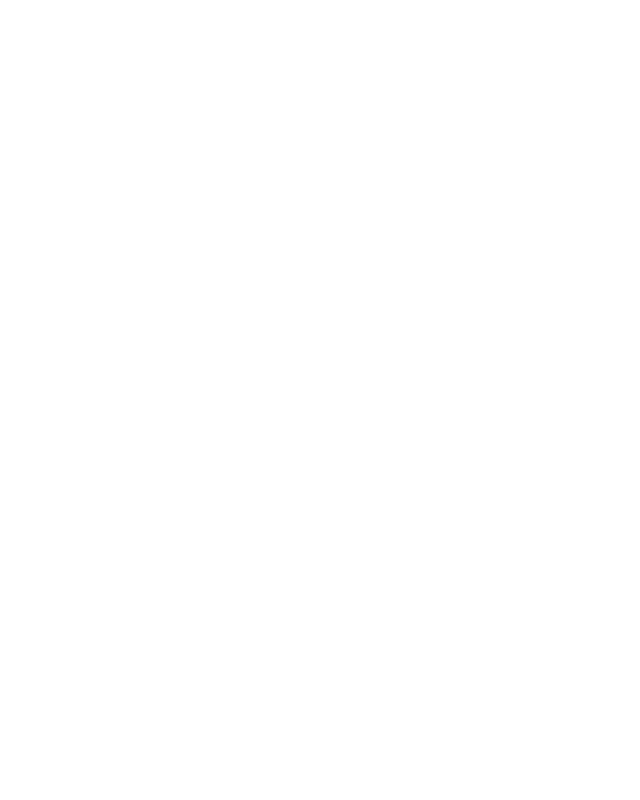
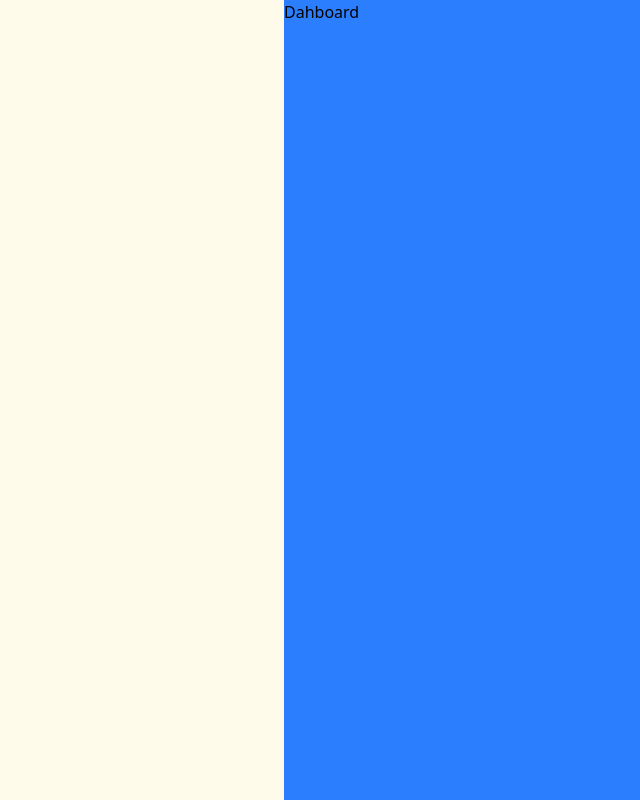
Before and after one commit to yasindu2000/E-Commerce_MERN_Stack, a React (Vite) app in the folder front-end/: page /admin in a window 1280 px wide. Before the commit this address had no page. Shown: the whole page, without its empty margins (16-656 px from the left). Built offline with nearby package versions, Linux system fonts and the light colour scheme.

Commit message:
update 🚀

```diff
--- a/front-end/src/App.jsx
+++ b/front-end/src/App.jsx
@@ -2,6 +2,7 @@
 import Home from "./pages/Home"
 import Login from "./pages/Login"
 import Register from "./pages/Register"
+import Admin from "./pages/Admin"
 
 
 function App() {
@@ -9,10 +10,11 @@
 
   return (
     <BrowserRouter>
-    <Routes>
+    <Routes path="/">
       <Route path='/' element={<Home/>}/>
       <Route path="/login" element={<Login/>}/>
       <Route path="/register" element={<Register/>}/>
+      <Route path="/admin/*" element={<Admin/>} />
     </Routes>
 
     </BrowserRouter>
--- /dev/null
+++ b/front-end/src/pages/Admin.jsx
@@ -0,0 +1,25 @@
+
+import { Route, Routes } from 'react-router-dom'
+
+function Admin() {
+  return (
+    <div className='w-full h-screen bg-red-500 flex'>
+      <div className="w-[300px] h-full bg-amber-50">
+
+      </div>
+      <div className="w-[calc(100%-300px)] h-full bg-blue-500">
+         <Routes path='/'>
+
+              <Route path='/' element ={<h1>Dahboard</h1>}/>
+              <Route path='/products' element={<h1>Products</h1>}/>
+              <Route path='/orders' element={<h1>Orders</h1>}/>
+
+         </Routes>
+      </div>
+
+
+    </div>
+  )
+}
+
+export default Admin
--- a/front-end/src/pages/Login.jsx
+++ b/front-end/src/pages/Login.jsx
@@ -1,9 +1,9 @@
 import React from 'react'
 
-function login() {
+function Login() {
   return (
     <div className='font-bold text-3xl align-middle'>login</div>
   )
 }
 
-export default login
+export default Login
--- a/front-end/src/pages/Register.jsx
+++ b/front-end/src/pages/Register.jsx
@@ -1,9 +1,9 @@
 import React from 'react'
 
-function register() {
+function Register() {
   return (
     <div className='font-bold text-3xl align-middle'>register</div>
   )
 }
 
-export default register
+export default Register
```
